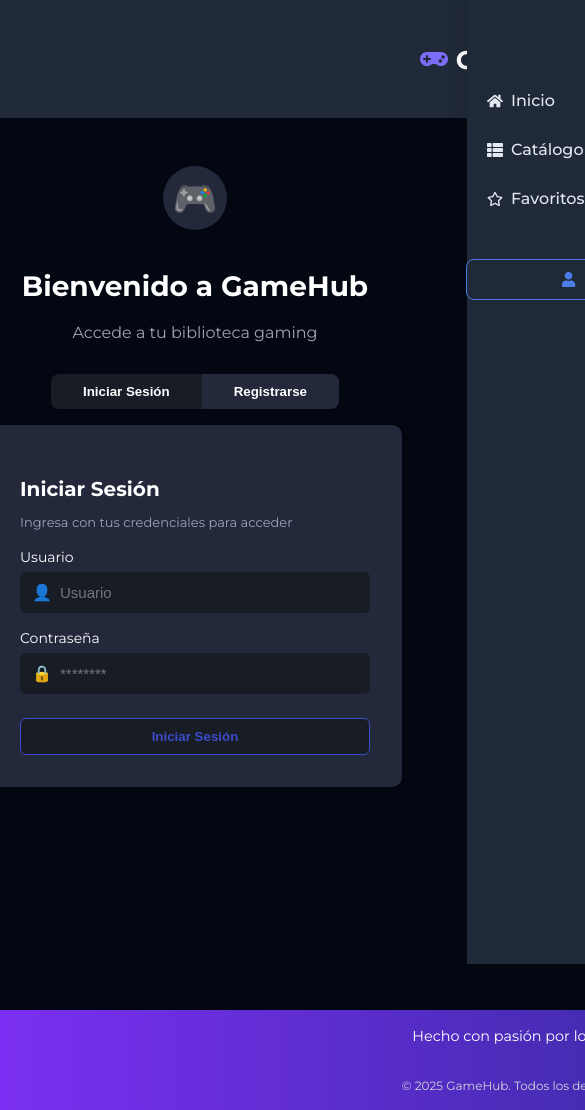
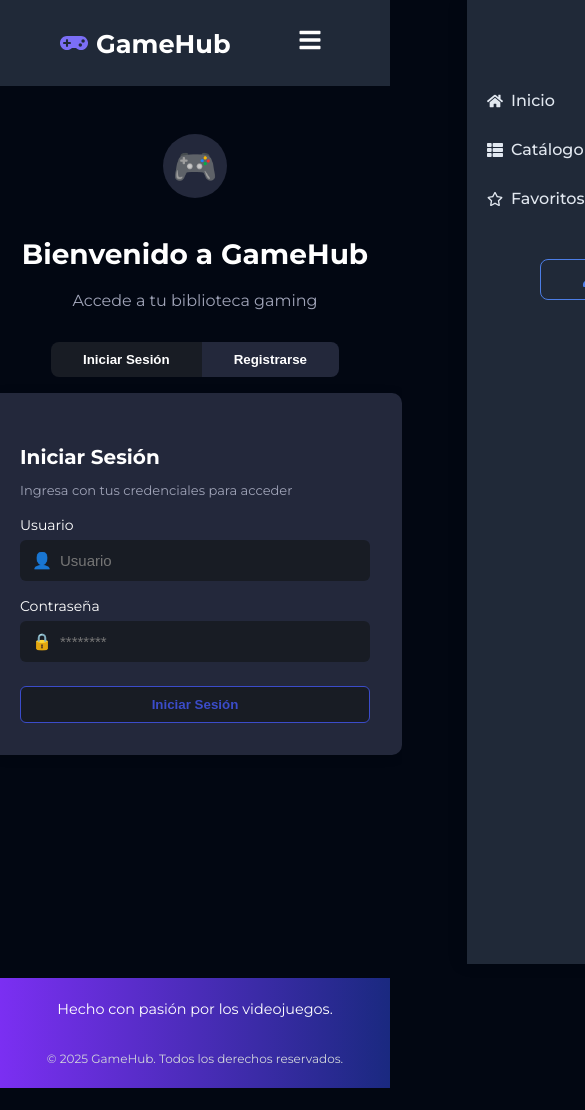
Before and after one commit to OrlandoDev17/games-web, a React (Vite) app: page /auth in a window 390 px wide. Shown: the top 1110 px of the page, 585 px wide, since content can reach past the window. After the commit the page ends 1088 px from the top, so only its background shows below. Built offline with nearby package versions, Linux system fonts and the light colour scheme.

Commit message:
Ultimos diseños responsive

```diff
--- a/src/App.jsx
+++ b/src/App.jsx
@@ -1,4 +1,5 @@
 import "./styles/App.css";
+
 function App() {
   return (
     <div className="pc-home">
@@ -9,29 +10,48 @@
         </h1>
         <div className="texto-bajo-home">
           <p>
-            Descubre, explora y descarga los mejores videojuegos gratuitos. Tu biblioteca gaming definitiva te espera.
+            Descubre, explora y descarga los mejores videojuegos gratuitos. Tu
+            biblioteca gaming definitiva te espera.
           </p>
         </div>
         <div className="botones-contenerdor-home">
-          <button className="boton-home">Explorar Catálogo</button>
-          <button className="boton-home">Crear Cuenta</button>
+          <a href="/Catalogue" className="boton-home">
+            Explorar Catálogo
+          </a>
+          <a href="/auth" className="boton-home">
+            Crear Cuenta
+          </a>
         </div>
         <div className="bajo-boton-home">
           <div className="imagenes-container">
             <div className="imagen-item">
-              <img src="https://e7.pngegg.com/pngimages/147/893/png-clipart-joystick-game-controller-video-game-icon-video-game-controller-monochrome-video-game-thumbnail.png" alt="Descripción 1" className="imagen-redonda" />
+              <img
+                src="./images/juegos-disponibles-home.jpg"
+                alt="Descripción 1"
+                className="imagen-redonda"
+              />
               <p>Gran cantidad de juegos disponibles</p>
             </div>
             <div className="imagen-item">
-              <img src="https://c0.klipartz.com/pngpicture/117/752/gratis-png-iconos-de-computadora-usuario-icono-de-diseno-numerosos.png" alt="Descripción 2" className="imagen-redonda" />
+              <img
+                src="./images/jugadores-activos-home.jpg"
+                alt="Descripción 2"
+                className="imagen-redonda"
+              />
               <p>Con más de 5000+ Usuarios Activos</p>
             </div>
             <div className="imagen-item">
-              <img src="https://encrypted-tbn0.gstatic.com/images?q=tbn:ANd9GcQOb1Hub8L3F4-SCImDaGjbmDnOSJb4vFyYew&s" alt="Descripción 3" className="imagen-redonda" />
+              <img
+                src="./images/rating-home.png"
+                alt="Descripción 3"
+                className="imagen-redonda"
+              />
               <p>Con los títulos mejor valorados</p>
             </div>
           </div>
-          <h2 className="titulo-adicional">Regístrate para comenzar con esta experiencia</h2>
+          <h2 className="titulo-adicional">
+            Regístrate para comenzar con esta experiencia
+          </h2>
         </div>
       </div>
     </div>
--- a/src/components/FavoriteCard.jsx
+++ b/src/components/FavoriteCard.jsx
@@ -1,4 +1,5 @@
 import { useFavorites } from "../context/FavoriteContext";
+import "../styles/FavoriteCardsGrid.css";
 import Card from "./Card";
 import games from "../data/juegos.json";
 
--- a/src/components/Navbar.jsx
+++ b/src/components/Navbar.jsx
@@ -36,10 +36,12 @@
   return (
     <nav className="navbar">
       <div className="navbar-container">
+        <picture>
           <Link to="/" className="navbar-logo">
             <FaGamepad size={28} color="#7B6EF6" style={{ marginRight: 8 }} />
             <span className="navbar-title">GameHub</span>
           </Link>
+        </picture>
 
         <input type="checkbox" id="menu-toggle" className="menu-toggle" />
         <label htmlFor="menu-toggle" className="menu-icon">
@@ -59,11 +61,13 @@
               </Link>
             ))}
           </div>
+          <div>
             <Link to="/auth" className="navbar-btn">
               <FaUser /> Iniciar Sesión
             </Link>
           </div>
         </div>
+      </div>
     </nav>
   );
 }
--- a/src/styles/App.css
+++ b/src/styles/App.css
@@ -1,8 +1,8 @@
-.texto-parte1{
+.texto-parte1 {
   color: white;
   text-align: center;
 }
-.texto-parte2{
+.texto-parte2 {
   color: blue;
   text-align: center;
 }
@@ -14,7 +14,7 @@
   text-align: center;
 }
 .boton-home {
-    margin-Top: 0 10px;
+  margin-top: 0 10px;
   padding: 10px 20px;
   background-color: #181c24;
   color: white;
@@ -30,7 +30,6 @@
 }
 
 .bajo-boton-home {
-    background-color: black;
   text-align: center;
   width: 100%;
   padding: 5px 60px;
@@ -41,6 +40,10 @@
   display: flex;
   justify-content: center;
   margin: 20px 0;
+}
+
+.botones-contenerdor-home > a {
+  text-decoration: none;
 }
 
 .app-container {
@@ -64,7 +67,7 @@
   display: flex;
   justify-content: center;
   margin-top: 40px;
-    flex-wrap: wrap ;
+  flex-wrap: wrap;
 }
 
 .imagen-item {
@@ -96,14 +99,13 @@
 
 @media (max-width: 768px) {
   .botones-contenerdor-home {
-        flex-direction: column ;
+    flex-direction: column;
   }
 
   .imagen-redonda {
     width: 80px;
     height: 80px;
   }
-
 }
 
 @media (max-width: 480px) {
--- a/src/styles/FavoriteCards.css
+++ /dev/null
@@ -1,3 +0,0 @@
-.favorite-cards-container {
-  max-width: 400px;
-}
--- a/src/styles/FavoriteCardsGrid.css
+++ b/src/styles/FavoriteCardsGrid.css
@@ -1,9 +1,55 @@
-.favorite-card{
+/* Grid de tarjetas de juegos */
+.favorite-card {
   display: grid;
-  grid-template-columns: repeat(auto-fit, minmax(256px, 1.1fr));
-  gap: 18px;
-  padding: 20px;
-  justify-items: center;
-  align-items: center;
-  width: 1014px;
+  grid-template-columns: repeat(auto-fill, minmax(280px, 1fr));
+  gap: 30px;
+  margin-top: 30px;
+  width: 100%;
+  box-sizing: border-box;
 }
+
+/* Media Queries para diseño responsivo */
+@media (max-width: 1200px) {
+  .catalogue-container {
+    padding: 20px 40px;
+  }
+
+  .favorite-card {
+    grid-template-columns: repeat(auto-fill, minmax(250px, 1fr));
+    gap: 25px;
+  }
+}
+
+@media (max-width: 768px) {
+  .catalogue-container {
+    padding: 15px 20px;
+  }
+
+  .catalogue-header > h2 {
+    font-size: 1.8rem;
+  }
+
+  .favorite-card {
+    grid-template-columns: repeat(auto-fill, minmax(220px, 1fr));
+    gap: 20px;
+  }
+}
+
+@media (max-width: 576px) {
+  .catalogue-container {
+    padding: 10px 15px;
+  }
+
+  .catalogue-header > h2 {
+    font-size: 1.6rem;
+  }
+
+  .catalogue-header > p {
+    font-size: 0.9rem;
+  }
+
+  .favorite-card {
+    grid-template-columns: 1fr;
+    gap: 20px;
+  }
+}
--- a/src/styles/FavoritePage.css
+++ b/src/styles/FavoritePage.css
@@ -72,19 +72,3 @@
   border: none;
   border-radius: 13px;
 }
-
-.footer{
-  display: flex;
-  width: 1060px;
-  height: 100px;
-}
-
-.navbar{
-  display: grid;
-  grid-template-columns: repeat(auto-fit, minmax(256px, 1.1fr));
-  gap: 18px;
-  padding: 20px;
-  justify-items: center;
-  align-items: center;
-  width: 1030px;
-}
--- a/src/styles/Footer.css
+++ b/src/styles/Footer.css
@@ -1,8 +1,6 @@
 .footer-container {
   display: flex;
   flex-direction: column;
-  flex-grow: 1;
-  margin-top: auto;
 }
 
 .footer {
@@ -20,7 +18,6 @@
 .footer-content {
   max-width: 1200px;
   width: 100%;
-  margin: 0 auto;
   display: flex;
   flex-direction: column;
   align-items: center;
--- a/src/styles/Navbar.css
+++ b/src/styles/Navbar.css
@@ -1,20 +1,13 @@
 .navbar {
   width: 100%;
-  background: #202938;
-  position: relative;
-  box-shadow: 0 2px 10px rgba(0, 0, 0, 0.1);
+  background-color: #202938;
 }
 
 .navbar-container {
   display: flex;
+  justify-content: space-between;
   align-items: center;
-  justify-content: space-between;
-  padding: 16px 20px;
-  max-width: 1400px;
-  margin: 0 auto;
-  position: relative;
-  flex-wrap: wrap;
-  gap: 20px;
+  padding: 20px 60px;
 }
 
 .navbar-logo {
```
Also changed, not shown: src/components/FavoriteCards.jsx (deleted, +0 -30 lines), src/pages/Favorites.jsx (+3 -4 lines). Lines whose indentation alone changed are shown as unchanged.
